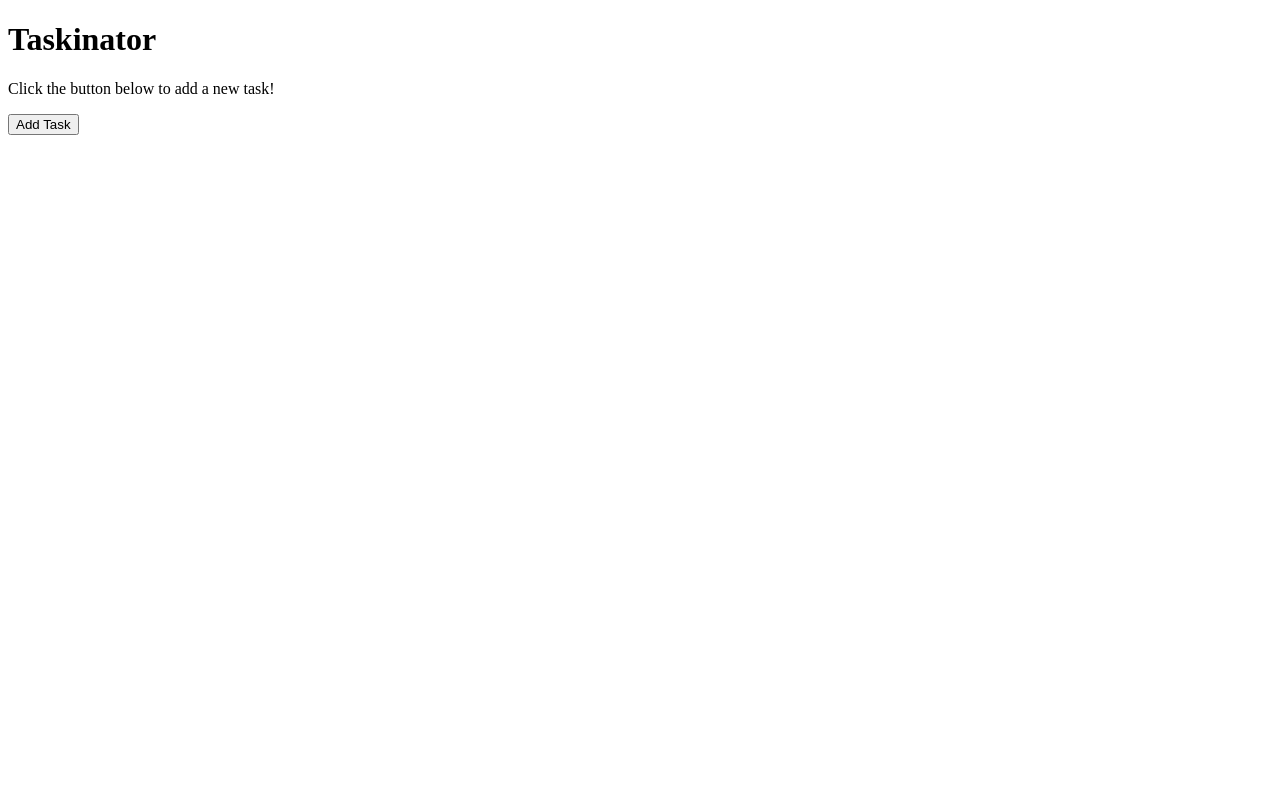
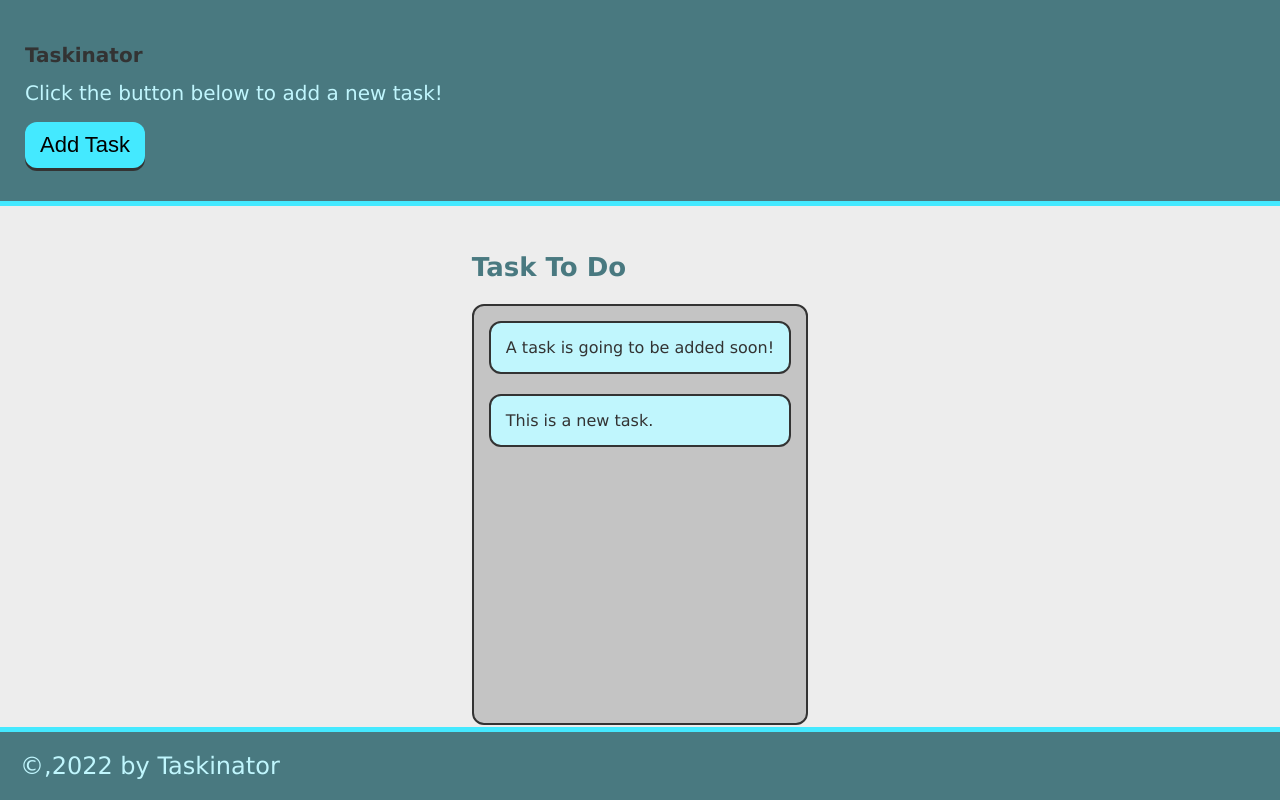
Before and after one commit to prashantp22/taskinator, a plain HTML site: page index.html in a window 1280 px wide. Both pictures are taken after a click on the button "Add Task". Drawn offline with Linux system fonts and the light colour scheme.

Commit message:
add ability to add task

```diff
--- a/assets/js/script.js
+++ b/assets/js/script.js
@@ -0,0 +1,11 @@
+var buttonEl = document.querySelector("#save-task");
+var tasksToDoEl = document.querySelector("#tasks-to-do");
+
+var creatTaskHandler = function() {
+  var listItemEl = document.createElement("li");
+  listItemEl.className = "task-item";
+  listItemEl.textContent = "This is a new task.";
+  tasksToDoEl.appendChild(listItemEl);
+}
+
+buttonEl.addEventListener("click", creatTaskHandler);
--- a/index.html
+++ b/index.html
@@ -5,15 +5,28 @@
     <meta http-equiv="X-UA-Compatible" content="IE=edge">
     <meta name="viewport" content="width=device-width, initial-scale=1.0">
     <title>Taskinator</title>
-    <link rel="sylesheet" href="./assets/css/style.css">
+    <link rel="stylesheet" href="./assets/css/style.css">
 </head>
 
 <body>
    <header>
        <h1>Taskinator</h1>
        <p>Click the button below to add a new task!</p>
-       <button class="btn">Add Task</button>
+       <button class="btn" id="save-task">Add Task</button>
    </header>
+
+   <main class="page-content">
+       <section>
+            <h2 class="list-title">Task To Do</h2>
+            <ul class="task-list" id="tasks-to-do">
+                <li class="task-item">A task is going to be added soon!</li>
+            </ul>
+        </section>
+   </main>
+
+   <footer>
+       &copy,2022 by Taskinator
+   </footer>
 
     <script src="./assets/js/script.js"></script>
 </body>
```
